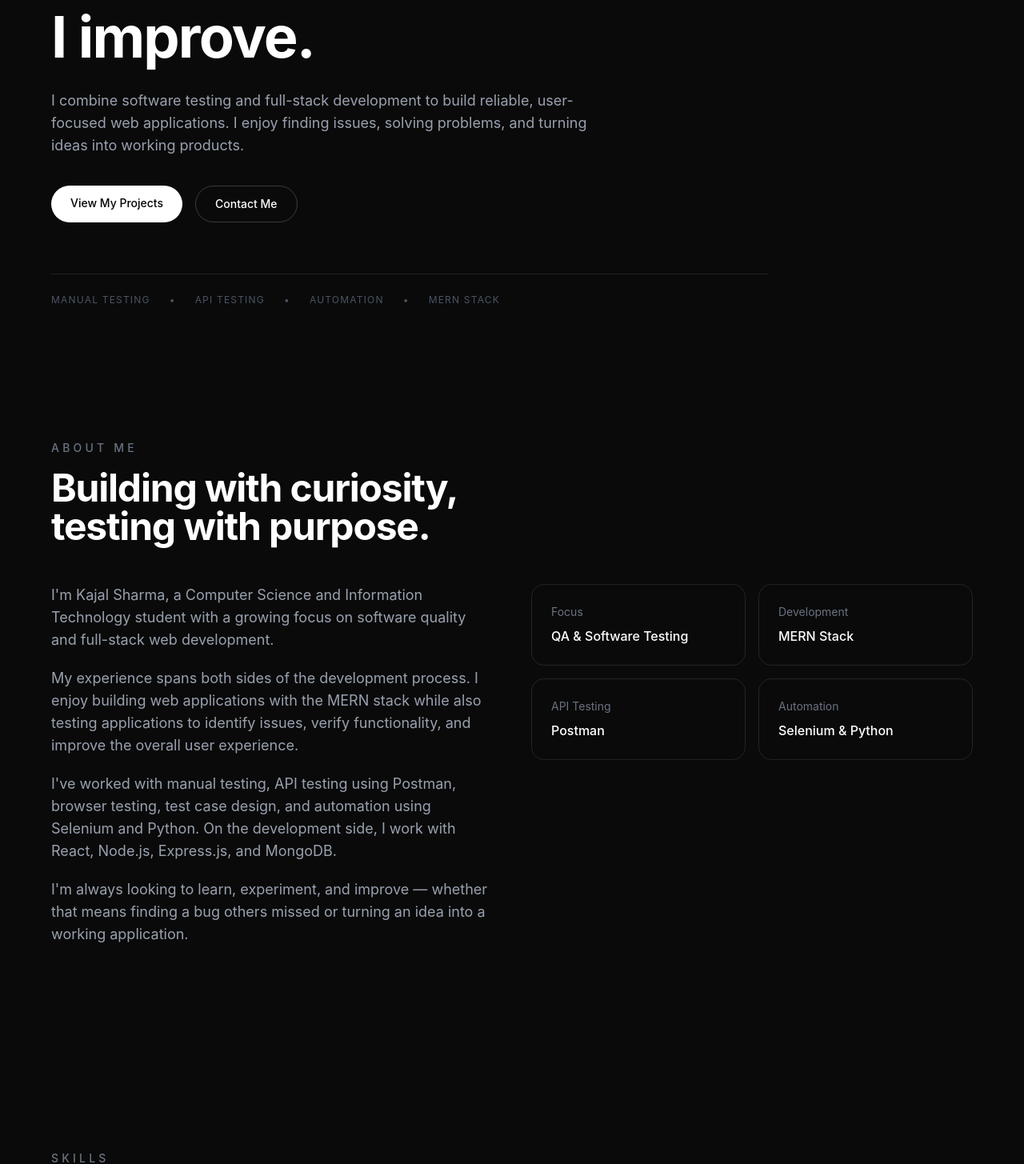
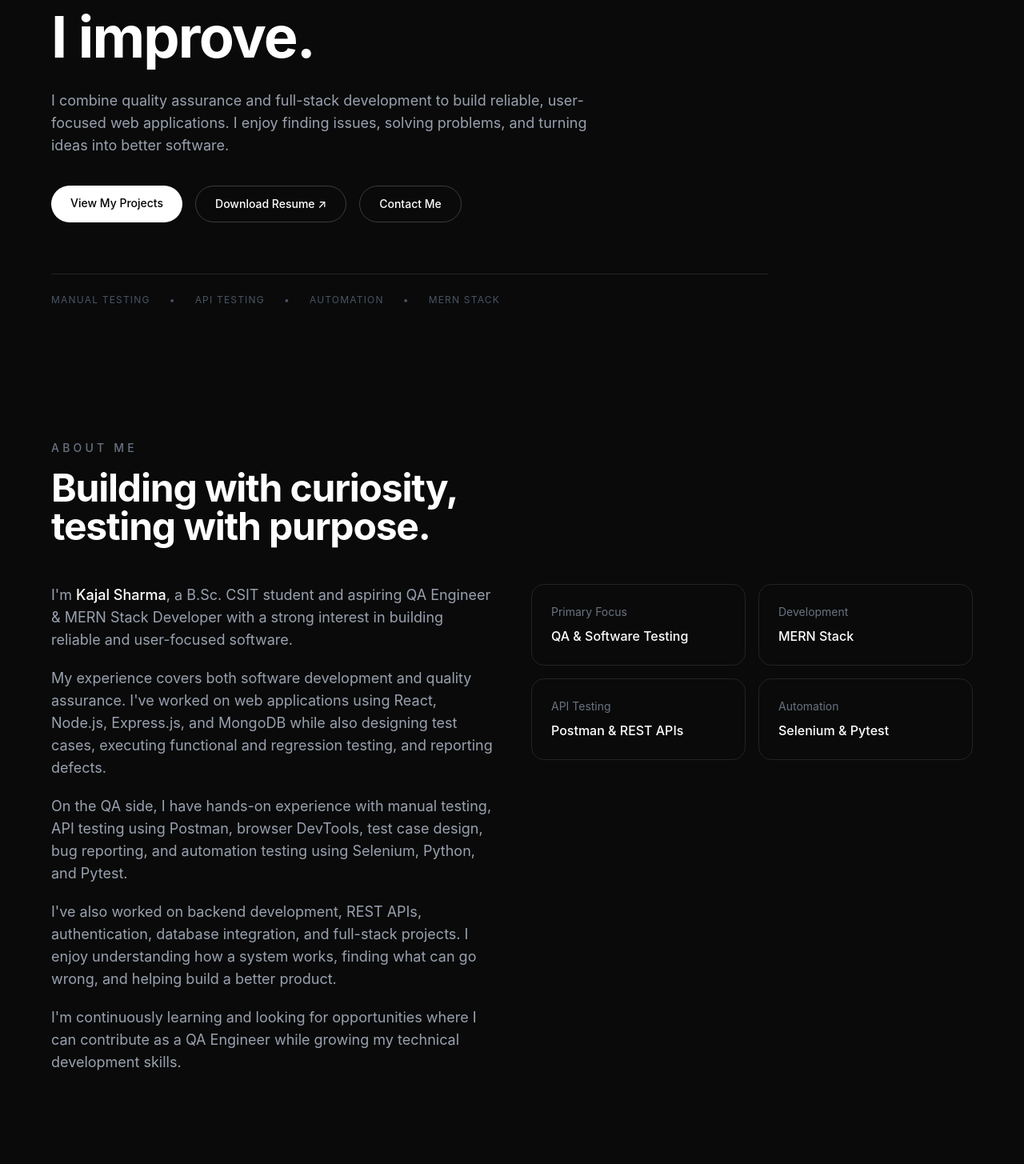
Before and after one commit to kajal-verse/kajal-portfolio, a React (Vite) app: page / in a window 1280 px wide. Shown: the part 378-1833 px from the top of the page at 80% size. Built offline with nearby package versions, Linux system fonts and the light colour scheme.

Commit message:
Add resume and update portfolio content

```diff
--- a/src/components/About.jsx
+++ b/src/components/About.jsx
@@ -22,29 +22,38 @@ function About() {
           {/* About text */}
           <div className="space-y-5 text-base leading-7 text-gray-400 sm:text-lg">
             <p>
-              I'm Kajal Sharma, a Computer Science and Information Technology
-              student with a growing focus on software quality and full-stack
-              web development.
+              I'm <span className="text-white font-medium">Kajal Sharma</span>,
+              a B.Sc. CSIT student and aspiring QA Engineer & MERN Stack
+              Developer with a strong interest in building reliable and
+              user-focused software.
             </p>
 
             <p>
-              My experience spans both sides of the development process. I
-              enjoy building web applications with the MERN stack while also
-              testing applications to identify issues, verify functionality,
-              and improve the overall user experience.
+              My experience covers both software development and quality
+              assurance. I've worked on web applications using React, Node.js,
+              Express.js, and MongoDB while also designing test cases,
+              executing functional and regression testing, and reporting
+              defects.
             </p>
 
             <p>
-              I've worked with manual testing, API testing using Postman,
-              browser testing, test case design, and automation using Selenium
-              and Python. On the development side, I work with React, Node.js,
-              Express.js, and MongoDB.
+              On the QA side, I have hands-on experience with manual testing,
+              API testing using Postman, browser DevTools, test case design,
+              bug reporting, and automation testing using Selenium, Python,
+              and Pytest.
             </p>
 
             <p>
-              I'm always looking to learn, experiment, and improve — whether
-              that means finding a bug others missed or turning an idea into
-              a working application.
+              I've also worked on backend development, REST APIs,
+              authentication, database integration, and full-stack projects.
+              I enjoy understanding how a system works, finding what can go
+              wrong, and helping build a better product.
+            </p>
+
+            <p>
+              I'm continuously learning and looking for opportunities where I
+              can contribute as a QA Engineer while growing my technical
+              development skills.
             </p>
           </div>
 
@@ -52,7 +61,7 @@ function About() {
           <div className="grid content-start gap-4 sm:grid-cols-2">
 
             <div className="rounded-2xl border border-white/10 p-6 transition-colors hover:border-white/20">
-              <p className="text-sm text-gray-500">Focus</p>
+              <p className="text-sm text-gray-500">Primary Focus</p>
               <p className="mt-2 font-medium">
                 QA & Software Testing
               </p>
@@ -68,14 +77,14 @@ function About() {
             <div className="rounded-2xl border border-white/10 p-6 transition-colors hover:border-white/20">
               <p className="text-sm text-gray-500">API Testing</p>
               <p className="mt-2 font-medium">
-                Postman
+                Postman & REST APIs
               </p>
             </div>
 
             <div className="rounded-2xl border border-white/10 p-6 transition-colors hover:border-white/20">
               <p className="text-sm text-gray-500">Automation</p>
               <p className="mt-2 font-medium">
-                Selenium & Python
+                Selenium & Pytest
               </p>
             </div>
 
--- a/src/components/Hero.jsx
+++ b/src/components/Hero.jsx
@@ -27,7 +27,9 @@ function Hero() {
             className="text-5xl font-bold leading-[1.05] tracking-tight sm:text-6xl md:text-7xl"
           >
             Hi, I'm{" "}
-  <span className="text-cyan-400">Kajal Sharma.</span>
+            <span className="text-cyan-400">
+              Kajal Sharma.
+            </span>
             <br />
             I build.
             <br />
@@ -43,9 +45,9 @@ function Hero() {
             transition={{ duration: 0.6, delay: 0.2 }}
             className="mt-7 max-w-2xl text-base leading-7 text-gray-400 sm:text-lg"
           >
-            I combine software testing and full-stack development to build
+            I combine quality assurance and full-stack development to build
             reliable, user-focused web applications. I enjoy finding issues,
-            solving problems, and turning ideas into working products.
+            solving problems, and turning ideas into better software.
           </motion.p>
 
           {/* Buttons */}
@@ -62,15 +64,25 @@ function Hero() {
               View My Projects
             </a>
 
+             {/* Resume */}
+  <a
+    href="/Kajal_Sharma_Resume.pdf"
+    target="_blank"
+    rel="noreferrer"
+    className="rounded-full border border-white/20 px-6 py-3 text-sm font-medium text-white transition-colors hover:border-white/40 hover:bg-white/5"
+  >
+    Download Resume ↗
+  </a>
+
             <a
               href="#contact"
-              className="rounded-full border border-white/20 px-6 py-3 text-sm font-medium text-white"
+              className="rounded-full border border-white/20 px-6 py-3 text-sm font-medium text-white transition-colors hover:border-white/40"
             >
               Contact Me
             </a>
           </motion.div>
 
-          {/* Skills */}
+          {/* Focus Areas */}
           <motion.div
             initial={{ opacity: 0, y: 15 }}
             animate={{ opacity: 1, y: 0 }}
```
Also changed, not shown: 1 other file (tests, documents, lock files or other folders). Lines whose indentation alone changed are shown as unchanged.
